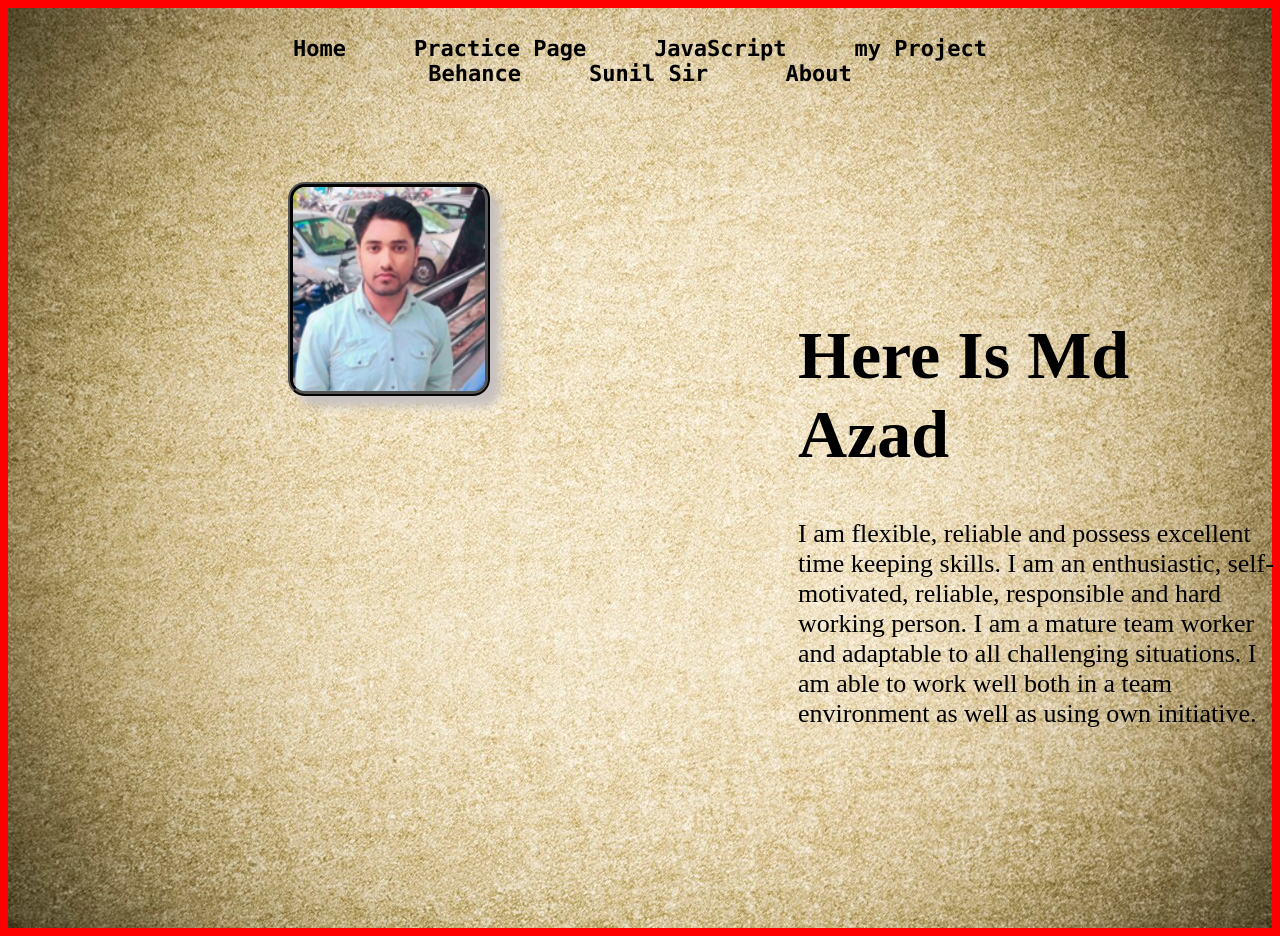
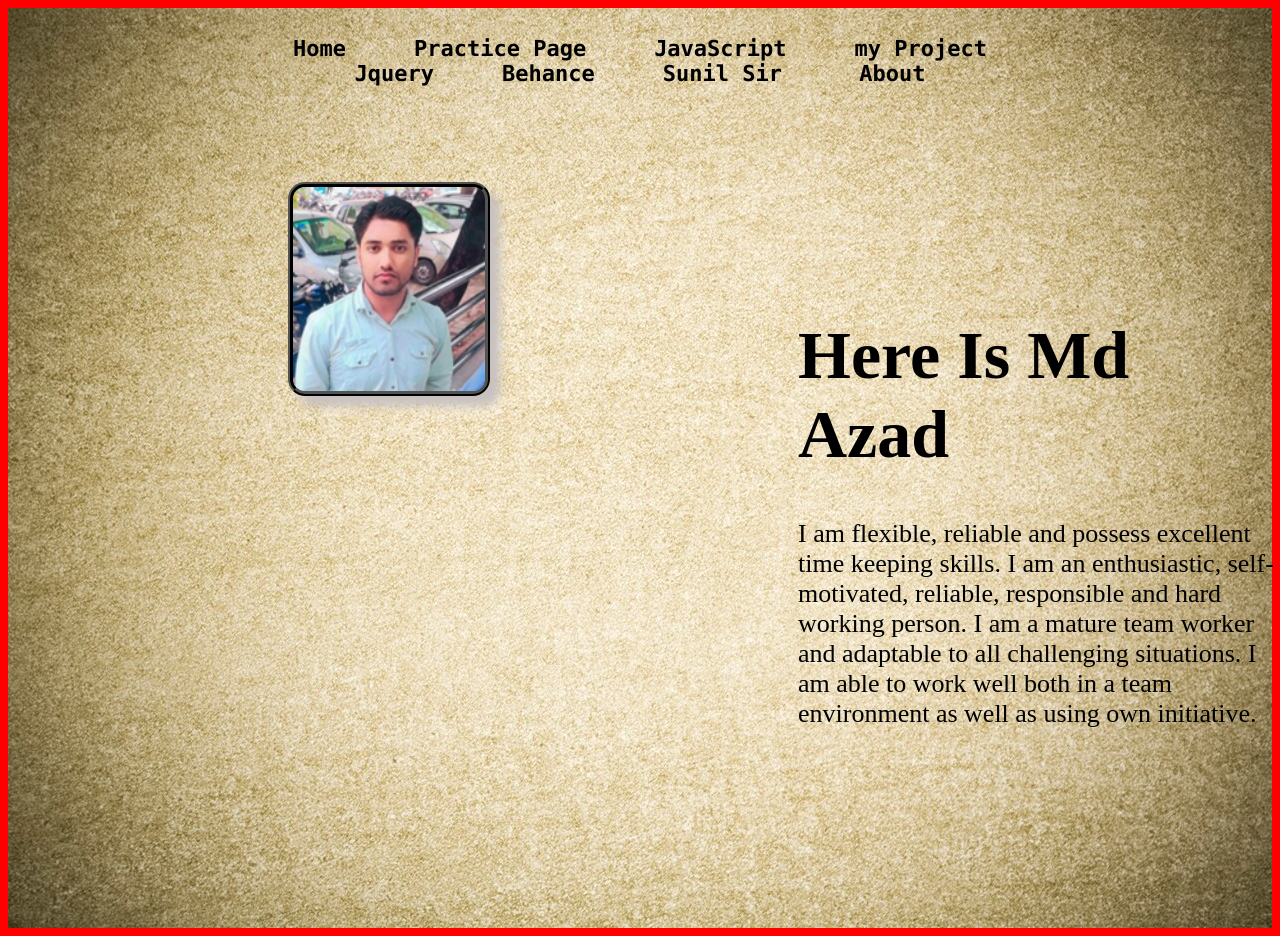
Before and after one commit to Azad20024/mdazad, a plain HTML site: page index.html in a window 1280 px wide. Drawn offline with Linux system fonts and the light colour scheme.

Commit message:
Update index.html

```diff
--- a/index.html
+++ b/index.html
@@ -118,6 +118,8 @@ font-size:34px;
 
 <li><a href="">my Project</a></li>
 
+  <li><a href="jquery.html">Jquery</a></li>
+
 <li><a href="https://www.behance.net/mdazad955">Behance</a></li>
 
 <li><a href="https://sunilsahib2024.netlify.app/">Sunil Sir</a>
```
